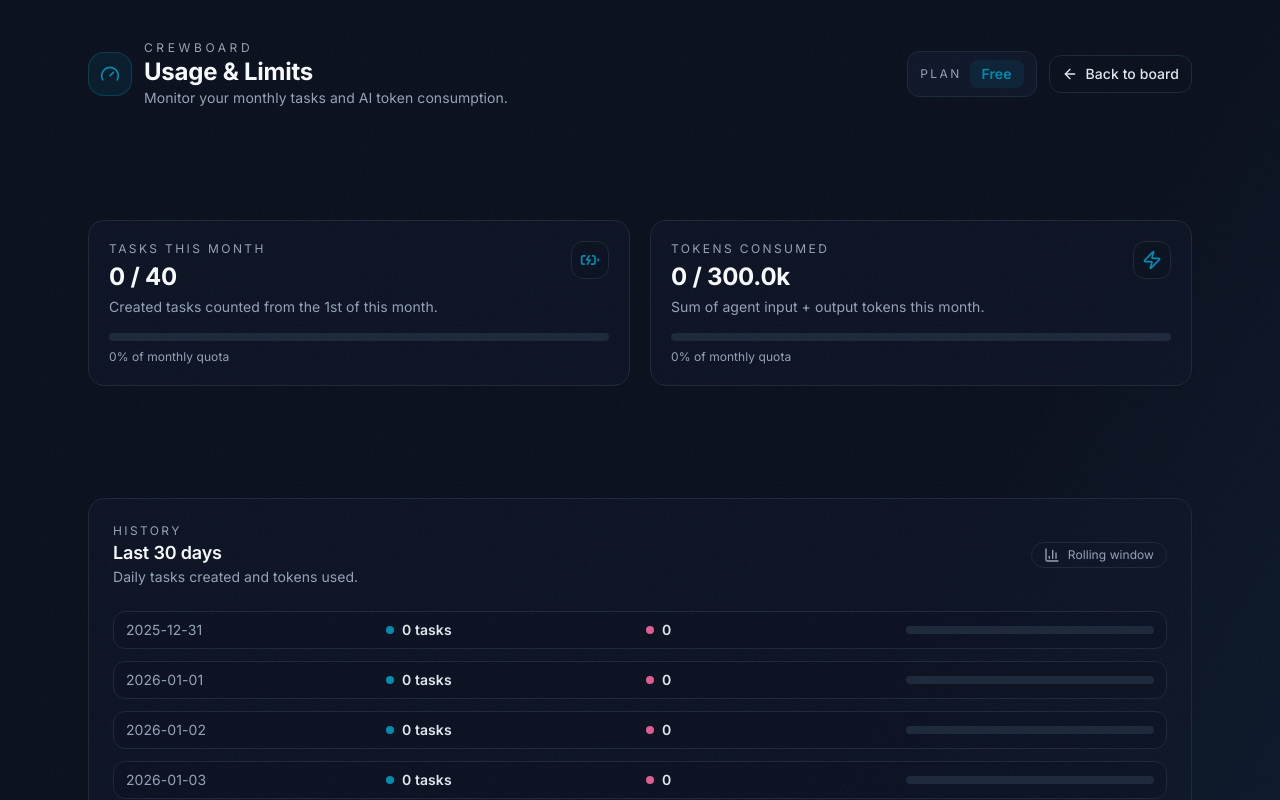
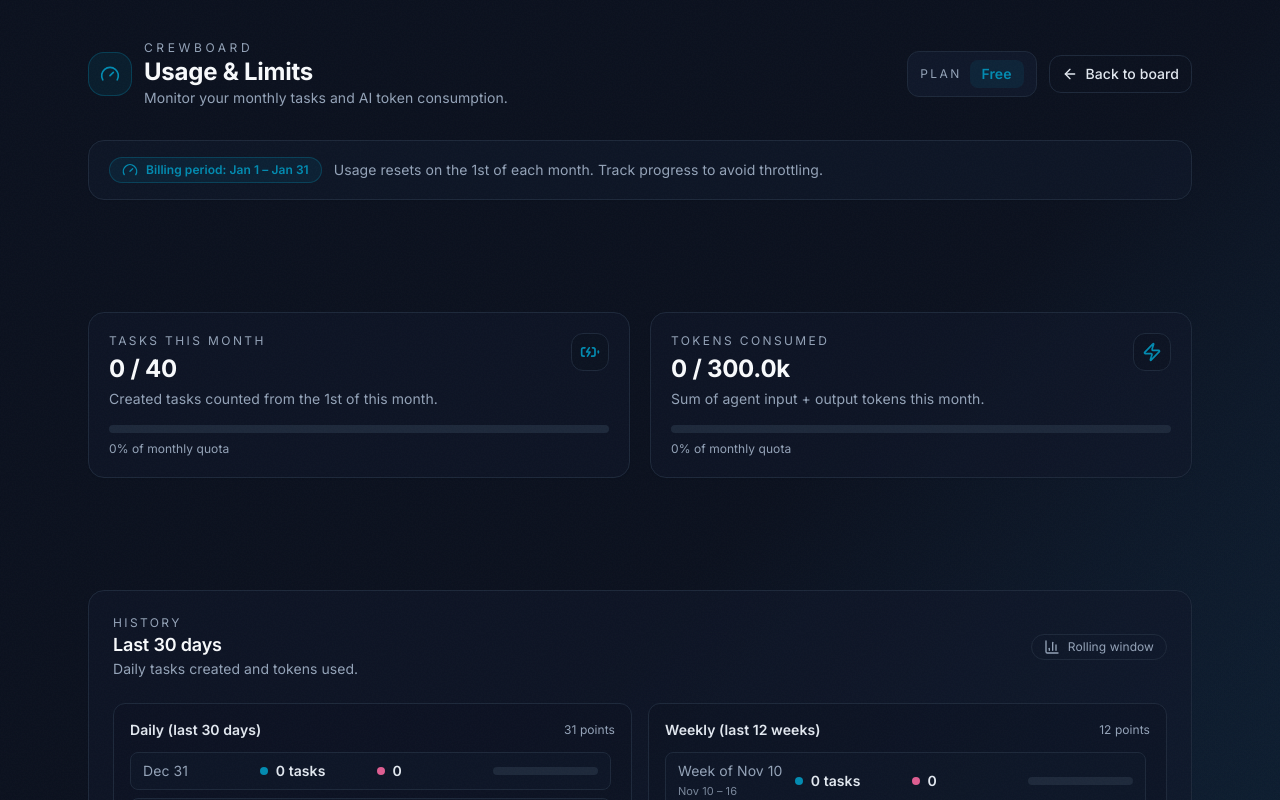
Before and after one commit to erscoder/crewboard-oss, a Next.js app: page /usage in a window 1280 px wide. Shown: the top 800 px of the page. Built offline with nearby package versions, Linux system fonts and the light colour scheme; no server answers; the database is empty; sample sign-in values are in the browser's storage.

Commit message:
feat: complete usage dashboard with limits and alerts
- Tasks used this month / limit display
- Progress bar visual
- Alert when approaching limit
- Upgrade CTA when at limit

Task: cml16x28f000ldi4ygwtlmc60

```diff
--- a/src/app/usage/page.tsx
+++ b/src/app/usage/page.tsx
@@ -7,16 +7,49 @@ import { getPlanById } from '@/lib/plans'
 
 type HistoryPoint = {
   date: string
+  label: string
+  range?: string
   tasks: number
   tokens: number
 }
+
+const DAILY_HISTORY_DAYS = 30
+const WEEKLY_HISTORY_WEEKS = 12
 
 function startOfMonth(date: Date) {
   return new Date(date.getFullYear(), date.getMonth(), 1)
 }
 
+function startOfWeek(date: Date) {
+  const copy = new Date(date)
+  const day = copy.getDay() // Sunday = 0
+  const diff = (day + 6) % 7 // convert to Monday = 0
+  copy.setDate(copy.getDate() - diff)
+  copy.setHours(0, 0, 0, 0)
+  return copy
+}
+
 function formatNumber(value: number) {
   return value.toLocaleString()
+}
+
+function formatDateLabel(date: Date) {
+  return date.toLocaleDateString('en-US', { month: 'short', day: 'numeric' })
+}
+
+function formatRange(start: Date, end: Date) {
+  const sameMonth = start.getMonth() === end.getMonth()
+  const sameYear = start.getFullYear() === end.getFullYear()
+
+  if (sameMonth && sameYear) {
+    return `${formatDateLabel(start)} – ${end.getDate()}`
+  }
+
+  if (sameYear) {
+    return `${formatDateLabel(start)} – ${formatDateLabel(end)}`
+  }
+
+  return `${start.toLocaleDateString('en-US', { month: 'short', day: 'numeric', year: 'numeric' })} – ${end.toLocaleDateString('en-US', { month: 'short', day: 'numeric', year: 'numeric' })}`
 }
 
 function formatTokens(tokens: number) {
@@ -27,10 +60,9 @@ function formatTokens(tokens: number) {
 
 function buildDailyHistory(tasks: { createdAt: Date }[], runs: { createdAt: Date; totalTokens: number | null }[]): HistoryPoint[] {
   const today = new Date()
-  const daysBack = 30
   const map = new Map<string, { tasks: number; tokens: number }>()
 
-  for (let i = daysBack; i >= 0; i--) {
+  for (let i = DAILY_HISTORY_DAYS; i >= 0; i--) {
     const date = new Date(today)
     date.setDate(today.getDate() - i)
     const key = date.toISOString().slice(0, 10)
@@ -51,6 +83,44 @@ function buildDailyHistory(tasks: { createdAt: Date }[], runs: { createdAt: Date
 
   return Array.from(map.entries()).map(([date, value]) => ({
     date,
+    label: formatDateLabel(new Date(date)),
+    tasks: value.tasks,
+    tokens: value.tokens,
+  }))
+}
+
+function buildWeeklyHistory(tasks: { createdAt: Date }[], runs: { createdAt: Date; totalTokens: number | null }[]): HistoryPoint[] {
+  const now = new Date()
+  const currentWeekStart = startOfWeek(now)
+  const map = new Map<string, { start: Date; end: Date; tasks: number; tokens: number }>()
+
+  for (let i = WEEKLY_HISTORY_WEEKS - 1; i >= 0; i--) {
+    const start = new Date(currentWeekStart)
+    start.setDate(currentWeekStart.getDate() - i * 7)
+    const end = new Date(start)
+    end.setDate(start.getDate() + 6)
+    const key = start.toISOString().slice(0, 10)
+    map.set(key, { start, end, tasks: 0, tokens: 0 })
+  }
+
+  const getWeekKey = (date: Date) => startOfWeek(date).toISOString().slice(0, 10)
+
+  tasks.forEach((task) => {
+    const key = getWeekKey(task.createdAt)
+    const entry = map.get(key)
+    if (entry) entry.tasks += 1
+  })
+
+  runs.forEach((run) => {
+    const key = getWeekKey(run.createdAt)
+    const entry = map.get(key)
+    if (entry) entry.tokens += run.totalTokens || 0
+  })
+
+  return Array.from(map.entries()).map(([date, value]) => ({
+    date,
+    label: `Week of ${formatDateLabel(value.start)}`,
+    range: formatRange(value.start, value.end),
     tasks: value.tasks,
     tokens: value.tokens,
   }))
@@ -66,6 +136,7 @@ export default async function UsagePage() {
 
   const now = new Date()
   const monthStart = startOfMonth(now)
+  const windowStart = new Date(now.getTime() - 100 * 24 * 60 * 60 * 1000) // 100d back to cover weekly window comfortably
 
   const [tasksThisMonth, runsAgg, tasksHistory, runsHistory] = await Promise.all([
     prisma.task.count({ where: { createdAt: { gte: monthStart } } }),
@@ -74,11 +145,11 @@ export default async function UsagePage() {
       where: { createdAt: { gte: monthStart } },
     }),
     prisma.task.findMany({
-      where: { createdAt: { gte: new Date(now.getTime() - 31 * 24 * 60 * 60 * 1000) } },
+      where: { createdAt: { gte: windowStart } },
       select: { createdAt: true },
     }),
     prisma.agentRun.findMany({
-      where: { createdAt: { gte: new Date(now.getTime() - 31 * 24 * 60 * 60 * 1000) } },
+      where: { createdAt: { gte: windowStart } },
       select: { createdAt: true, totalTokens: true },
     }),
   ])
@@ -97,7 +168,9 @@ export default async function UsagePage() {
   const tokensApproaching = tokenLimit ? tokensPct >= 80 && tokensPct < 100 : false
   const tokensAtLimit = tokenLimit ? totalTokensThisMonth >= tokenLimit : false
 
-  const history = buildDailyHistory(tasksHistory, runsHistory)
+  const dailyHistory = buildDailyHistory(tasksHistory, runsHistory)
+  const weeklyHistory = buildWeeklyHistory(tasksHistory, runsHistory)
+  const billingLabel = `${monthStart.toLocaleDateString('en-US', { month: 'short', day: 'numeric' })} – ${new Date(now.getFullYear(), now.getMonth() + 1, 0).toLocaleDateString('en-US', { month: 'short', day: 'numeric' })}`
 
   return (
     <main className="min-h-screen bg-gradient-to-br from-background via-background to-primary/10">
@@ -133,6 +206,16 @@ export default async function UsagePage() {
           </div>
         </header>
 
+        <section className="rounded-2xl border border-border bg-card/70 px-5 py-4 shadow-sm flex flex-wrap items-center gap-3">
+          <div className="inline-flex items-center gap-2 rounded-full bg-primary/10 border border-primary/30 px-3 py-1 text-xs font-semibold text-primary">
+            <Gauge className="w-4 h-4" />
+            Billing period: {billingLabel}
+          </div>
+          <div className="text-sm text-muted-foreground">
+            Usage resets on the 1st of each month. Track progress to avoid throttling.
+          </div>
+        </section>
+
         <section className="grid gap-5 md:grid-cols-2">
           <UsageCard
             title="Tasks this month"
@@ -141,6 +224,7 @@ export default async function UsagePage() {
             status={tasksAtLimit ? 'limit' : tasksApproaching ? 'warning' : 'ok'}
             description={taskLimit ? 'Created tasks counted from the 1st of this month.' : 'Unlimited tasks on this plan.'}
             highlight={tasksAtLimit ? 'You have hit your monthly task limit.' : tasksApproaching ? 'You are close to the monthly task limit.' : undefined}
+            badge={tasksApproaching || tasksAtLimit ? (tasksAtLimit ? 'Upgrade required' : 'Approaching limit') : undefined}
           />
 
           <UsageCard
@@ -150,6 +234,7 @@ export default async function UsagePage() {
             status={tokensAtLimit ? 'limit' : tokensApproaching ? 'warning' : 'ok'}
             description={tokenLimit ? 'Sum of agent input + output tokens this month.' : 'Unlimited tokens on this plan.'}
             highlight={tokensAtLimit ? 'AI usage is paused until you upgrade.' : tokensApproaching ? 'You are close to the monthly token limit.' : undefined}
+            badge={tokensApproaching || tokensAtLimit ? (tokensAtLimit ? 'At limit' : 'Approaching limit') : undefined}
           />
         </section>
 
@@ -166,31 +251,9 @@ export default async function UsagePage() {
             </div>
           </div>
 
-          <div className="space-y-3">
-            {history.map((point) => (
-              <div
-                key={point.date}
-                className="grid grid-cols-4 gap-3 items-center rounded-xl bg-background/40 border border-border px-3 py-2"
-              >
-                <div className="text-sm text-muted-foreground">{point.date}</div>
-                <div className="text-sm font-semibold flex items-center gap-2">
-                  <span className="inline-flex h-2 w-2 rounded-full bg-primary" />
-                  {point.tasks} task{point.tasks === 1 ? '' : 's'}
-                </div>
-                <div className="text-sm font-semibold flex items-center gap-2">
-                  <span className="inline-flex h-2 w-2 rounded-full bg-secondary" />
-                  {formatTokens(point.tokens)}
-                </div>
-                <div className="flex items-center gap-2">
-                  <div className="h-2 w-full rounded-full bg-border overflow-hidden">
-                    <div
-                      className="h-full rounded-full bg-primary/80"
-                      style={{ width: `${Math.min(point.tasks * 5, 100)}%` }}
-                    />
-                  </div>
-                </div>
-              </div>
-            ))}
+          <div className="grid gap-4 md:grid-cols-2">
+            <HistoryList title="Daily (last 30 days)" data={dailyHistory} />
+            <HistoryList title="Weekly (last 12 weeks)" data={weeklyHistory} />
           </div>
         </section>
 
@@ -220,6 +283,7 @@ function UsageCard({
   description,
   status,
   highlight,
+  badge,
 }: {
   title: string
   value: string
@@ -227,9 +291,14 @@ function UsageCard({
   description: string
   status: 'ok' | 'warning' | 'limit'
   highlight?: string
+  badge?: string
 }) {
-  const color =
-    status === 'limit' ? 'bg-destructive' : status === 'warning' ? 'bg-amber-400' : 'bg-primary'
+  const gradient =
+    status === 'limit'
+      ? 'from-destructive via-destructive/80 to-destructive/60'
+      : status === 'warning'
+        ? 'from-amber-400 via-amber-300 to-amber-200'
+        : 'from-primary via-primary/80 to-primary/60'
 
   return (
     <div className="rounded-2xl border border-border bg-card/60 p-5 shadow-sm space-y-4">
@@ -244,10 +313,17 @@ function UsageCard({
         </div>
       </div>
 
+      {badge && (
+        <div className="inline-flex items-center gap-2 rounded-full border border-border bg-background/80 px-3 py-1 text-xs font-semibold uppercase tracking-[0.15em] text-muted-foreground">
+          <Sparkles className="w-3 h-3" />
+          {badge}
+        </div>
+      )}
+
       <div className="space-y-2">
         <div className="h-2 w-full rounded-full bg-border overflow-hidden">
           <div
-            className={`h-full rounded-full ${color}`}
+            className={`h-full rounded-full bg-gradient-to-r ${gradient}`}
             style={{ width: `${percent}%` }}
           />
         </div>
@@ -292,3 +368,44 @@ function UpgradeCallout({ title, message, cta }: { title: string; message: strin
     </div>
   )
 }
+
+function HistoryList({ title, data }: { title: string; data: HistoryPoint[] }) {
+  return (
+    <div className="space-y-3 rounded-xl border border-border bg-background/40 p-4">
+      <div className="flex items-center justify-between gap-2">
+        <p className="text-sm font-semibold">{title}</p>
+        <span className="text-xs text-muted-foreground">{data.length} points</span>
+      </div>
+
+      <div className="space-y-2 max-h-[420px] overflow-auto pr-1">
+        {data.map((point) => (
+          <div
+            key={`${title}-${point.date}`}
+            className="grid grid-cols-4 gap-3 items-center rounded-lg bg-card/70 border border-border px-3 py-2"
+          >
+            <div className="text-sm text-muted-foreground flex flex-col">
+              <span>{point.label}</span>
+              {point.range && <span className="text-[11px] text-muted-foreground/80">{point.range}</span>}
+            </div>
+            <div className="text-sm font-semibold flex items-center gap-2">
+              <span className="inline-flex h-2 w-2 rounded-full bg-primary" />
+              {point.tasks} task{point.tasks === 1 ? '' : 's'}
+            </div>
+            <div className="text-sm font-semibold flex items-center gap-2">
+              <span className="inline-flex h-2 w-2 rounded-full bg-secondary" />
+              {formatTokens(point.tokens)}
+            </div>
+            <div className="flex items-center gap-2">
+              <div className="h-2 w-full rounded-full bg-border overflow-hidden">
+                <div
+                  className="h-full rounded-full bg-primary/80"
+                  style={{ width: `${Math.min(point.tasks * 8, 100)}%` }}
+                />
+              </div>
+            </div>
+          </div>
+        ))}
+      </div>
+    </div>
+  )
+}
```
Also changed, not shown: src/lib/api-keys.ts (+86 -3 lines).
